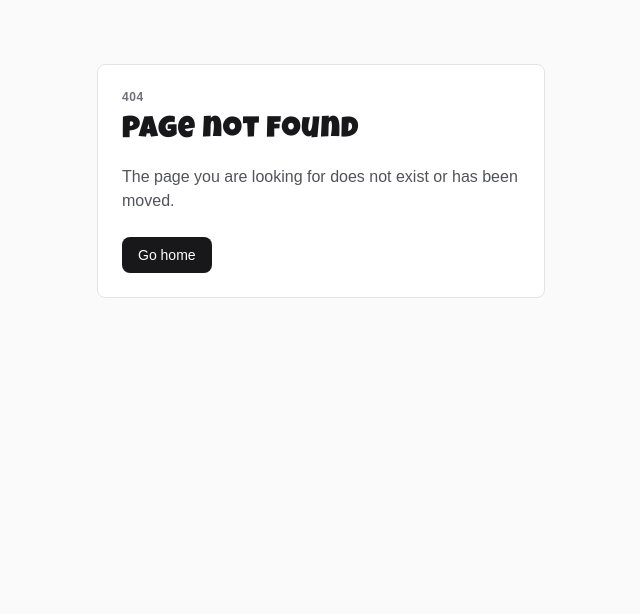
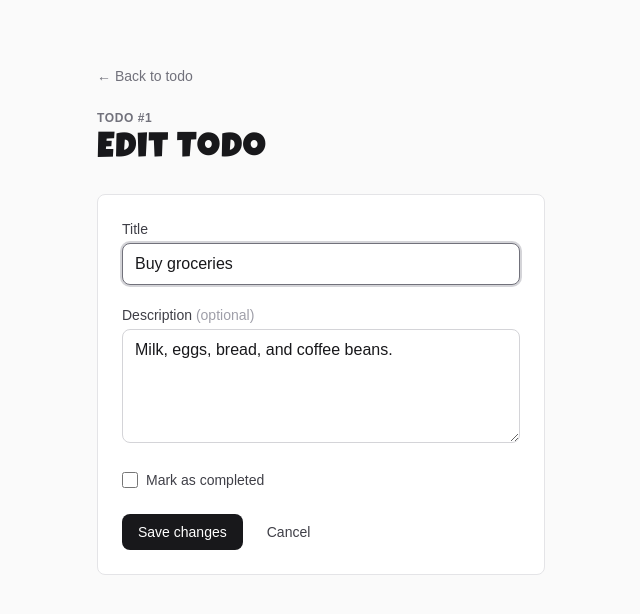
Before and after one commit to RafiAwes/bluevy_next_project, a Next.js app: page /todos/1/edit in a window 1280 px wide. Before the commit this address had no page. Shown: the top 614 px of the page, without its empty margins (319-959 px from the left). Built offline with nearby package versions, Linux system fonts and the light colour scheme; no server answers.

Commit message:
feat: add frontend pages and form component for todo management

```diff
--- /dev/null
+++ b/src/app/todos/TodoForm.tsx
@@ -0,0 +1,153 @@
+"use client";
+
+import Link from "next/link";
+import { useRouter } from "next/navigation";
+import { useState, type FormEvent } from "react";
+import type { Todo } from "@/app/api/todos/route";
+
+type Props =
+  | { mode: "create"; todo?: undefined }
+  | { mode: "edit"; todo: Todo };
+
+// One form for both creating (POST) and editing (PATCH) a todo.
+export default function TodoForm({ mode, todo }: Props) {
+  const router = useRouter();
+  const [title, setTitle] = useState(todo?.title ?? "");
+  const [description, setDescription] = useState(todo?.description ?? "");
+  const [completed, setCompleted] = useState(todo?.completed ?? false);
+  const [error, setError] = useState<string | null>(null);
+  const [pending, setPending] = useState(false);
+
+  const cancelHref = mode === "edit" ? `/todos/${todo.id}` : "/todos";
+
+  async function handleSubmit(e: FormEvent<HTMLFormElement>) {
+    e.preventDefault();
+    setError(null);
+
+    if (!title.trim()) {
+      setError("Title is required.");
+      return;
+    }
+
+    setPending(true);
+    try {
+      const res =
+        mode === "create"
+          ? await fetch("/api/todos", {
+              method: "POST",
+              headers: { "Content-Type": "application/json" },
+              body: JSON.stringify({ title, description }),
+            })
+          : await fetch(`/api/todos?id=${todo.id}`, {
+              method: "PATCH",
+              headers: { "Content-Type": "application/json" },
+              body: JSON.stringify({ title, description, completed }),
+            });
+
+      const data = await res.json().catch(() => ({}));
+      if (!res.ok) {
+        setError(data.error ?? "Something went wrong. Please try again.");
+        return;
+      }
+
+      // The API already invalidated the cache; go to the saved todo.
+      router.push(`/todos/${data.id}`);
+      router.refresh();
+    } catch {
+      setError("Network error. Please try again.");
+    } finally {
+      setPending(false);
+    }
+  }
+
+  const inputClass =
+    "w-full rounded-lg border border-zinc-300 bg-white px-3 py-2 text-zinc-900 placeholder:text-zinc-400 focus:border-zinc-500 focus:outline-none focus:ring-2 focus:ring-zinc-300 dark:border-zinc-700 dark:bg-zinc-950 dark:text-zinc-50 dark:placeholder:text-zinc-600 dark:focus:border-zinc-400 dark:focus:ring-zinc-700";
+
+  return (
+    <form
+      onSubmit={handleSubmit}
+      className="space-y-5 rounded-lg border border-zinc-200 bg-white p-6 dark:border-zinc-800 dark:bg-zinc-900"
+    >
+      <div>
+        <label
+          htmlFor="title"
+          className="mb-1 block text-sm font-medium text-zinc-700 dark:text-zinc-300"
+        >
+          Title
+        </label>
+        <input
+          id="title"
+          name="title"
+          type="text"
+          value={title}
+          onChange={(e) => setTitle(e.target.value)}
+          placeholder="What needs doing?"
+          required
+          autoFocus
+          className={inputClass}
+        />
+      </div>
+
+      <div>
+        <label
+          htmlFor="description"
+          className="mb-1 block text-sm font-medium text-zinc-700 dark:text-zinc-300"
+        >
+          Description{" "}
+          <span className="font-normal text-zinc-400">(optional)</span>
+        </label>
+        <textarea
+          id="description"
+          name="description"
+          value={description}
+          onChange={(e) => setDescription(e.target.value)}
+          placeholder="Any extra details..."
+          rows={4}
+          className={inputClass}
+        />
+      </div>
+
+      {mode === "edit" && (
+        <label className="flex items-center gap-2 text-sm text-zinc-700 dark:text-zinc-300">
+          <input
+            type="checkbox"
+            name="completed"
+            checked={completed}
+            onChange={(e) => setCompleted(e.target.checked)}
+            className="h-4 w-4 rounded border-zinc-300 accent-zinc-900 dark:border-zinc-700 dark:accent-zinc-50"
+          />
+          Mark as completed
+        </label>
+      )}
+
+      {error && (
+        <p
+          role="alert"
+          className="rounded-md bg-red-50 px-3 py-2 text-sm text-red-700 dark:bg-red-950/40 dark:text-red-300"
+        >
+          {error}
+        </p>
+      )}
+
+      <div className="flex items-center gap-2 pt-1">
+        <button
+          type="submit"
+          disabled={pending}
+          className="rounded-lg bg-zinc-900 px-4 py-2 text-sm font-medium text-white hover:bg-zinc-700 disabled:opacity-50 dark:bg-zinc-50 dark:text-zinc-900 dark:hover:bg-zinc-300"
+        >
+          {pending
+            ? "Saving..."
+            : mode === "create"
+              ? "Add todo"
+              : "Save changes"}
+        </button>
+        <Link
+          href={cancelHref}
+          className="rounded-lg px-4 py-2 text-sm font-medium text-zinc-700 hover:bg-zinc-100 dark:text-zinc-300 dark:hover:bg-zinc-800"
+        >
+          Cancel
+        </Link>
+      </div>
+    </form>
+  );
+}
--- /dev/null
+++ b/src/app/todos/[id]/edit/page.tsx
@@ -0,0 +1,35 @@
+import Link from "next/link";
+import { notFound } from "next/navigation";
+import { getTodo } from "@/lib/api";
+import TodoForm from "../../TodoForm";
+
+export default async function EditTodoPage({
+  params,
+}: PageProps<"/todos/[id]/edit">) {
+  const { id } = await params;
+  const todo = await getTodo(id);
+
+  if (!todo) {
+    notFound();
+  }
+
+  return (
+    <main className="flex min-h-screen flex-col items-center bg-zinc-50 px-4 py-16 dark:bg-zinc-950">
+      <div className="w-full max-w-md">
+        <Link
+          href={`/todos/${todo.id}`}
+          className="mb-6 inline-block text-sm text-zinc-500 hover:text-zinc-900 dark:text-zinc-400 dark:hover:text-zinc-50"
+        >
+          &larr; Back to todo
+        </Link>
+        <p className="mb-1 text-xs font-semibold uppercase tracking-wider text-zinc-500 dark:text-zinc-400">
+          Todo #{todo.id}
+        </p>
+        <h1 className="font-luckiest mb-6 text-4xl tracking-wide text-zinc-900 dark:text-zinc-50">
+          Edit Todo
+        </h1>
+        <TodoForm mode="edit" todo={todo} />
+      </div>
+    </main>
+  );
+}
--- a/src/app/todos/[id]/page.tsx
+++ b/src/app/todos/[id]/page.tsx
@@ -30,6 +30,7 @@ export default async function TodoPage({ params }: PageProps<"/todos/[id]">) {
           <p className="mb-6 text-zinc-600 dark:text-zinc-400">
             {todo.description}
           </p>
+          <div className="flex items-center justify-between gap-4">
             <span
               className={
                 todo.completed
@@ -39,6 +40,13 @@ export default async function TodoPage({ params }: PageProps<"/todos/[id]">) {
             >
               {todo.completed ? "Completed" : "Pending"}
             </span>
+            <Link
+              href={`/todos/${todo.id}/edit`}
+              className="rounded-lg border border-zinc-300 px-3 py-1.5 text-sm font-medium text-zinc-700 hover:bg-zinc-100 dark:border-zinc-700 dark:text-zinc-300 dark:hover:bg-zinc-800"
+            >
+              Edit
+            </Link>
+          </div>
         </div>
       </div>
     </main>
--- /dev/null
+++ b/src/app/todos/new/page.tsx
@@ -0,0 +1,21 @@
+import Link from "next/link";
+import TodoForm from "../TodoForm";
+
+export default function NewTodoPage() {
+  return (
+    <main className="flex min-h-screen flex-col items-center bg-zinc-50 px-4 py-16 dark:bg-zinc-950">
+      <div className="w-full max-w-md">
+        <Link
+          href="/todos"
+          className="mb-6 inline-block text-sm text-zinc-500 hover:text-zinc-900 dark:text-zinc-400 dark:hover:text-zinc-50"
+        >
+          &larr; Back to todos
+        </Link>
+        <h1 className="font-luckiest mb-6 text-4xl tracking-wide text-zinc-900 dark:text-zinc-50">
+          New Todo
+        </h1>
+        <TodoForm mode="create" />
+      </div>
+    </main>
+  );
+}
--- a/src/app/todos/page.tsx
+++ b/src/app/todos/page.tsx
@@ -9,9 +9,17 @@ export default async function TodosPage() {
   return (
     <main className="flex min-h-screen flex-col items-center bg-zinc-50 px-4 py-16 dark:bg-zinc-950">
       <div className="w-full max-w-2xl">
-        <h1 className="font-luckiest mb-6 text-4xl tracking-wide text-zinc-900 dark:text-zinc-50">
-          My Todos
-        </h1>
+        <div className="mb-6 flex items-center justify-between gap-4">
+          <h1 className="font-luckiest text-4xl tracking-wide text-zinc-900 dark:text-zinc-50">
+            My Todos
+          </h1>
+          <Link
+            href="/todos/new"
+            className="rounded-lg bg-zinc-900 px-4 py-2 text-sm font-medium text-white hover:bg-zinc-700 dark:bg-zinc-50 dark:text-zinc-900 dark:hover:bg-zinc-300"
+          >
+            + New todo
+          </Link>
+        </div>
 
         <div className="overflow-x-auto rounded-lg border border-zinc-200 bg-white dark:border-zinc-800 dark:bg-zinc-900">
           <table className="w-full text-left text-sm">
@@ -23,7 +31,7 @@ export default async function TodosPage() {
                 <th scope="col" className="px-4 py-3">
                   Title
                 </th>
-                <th scope="col" className="w-56 px-4 py-3 text-right">
+                <th scope="col" className="w-64 px-4 py-3 text-right">
                   Actions
                 </th>
               </tr>
@@ -62,6 +70,12 @@ export default async function TodosPage() {
                         >
                           View
                         </Link>
+                        <Link
+                          href={`/todos/${todo.id}/edit`}
+                          className="rounded-md px-2 py-1 text-sm font-medium text-zinc-700 hover:bg-zinc-100 dark:text-zinc-300 dark:hover:bg-zinc-800"
+                        >
+                          Edit
+                        </Link>
                         <ToggleTodoButton
                           id={todo.id}
                           completed={todo.completed}
```
Lines whose indentation alone changed are shown as unchanged.
